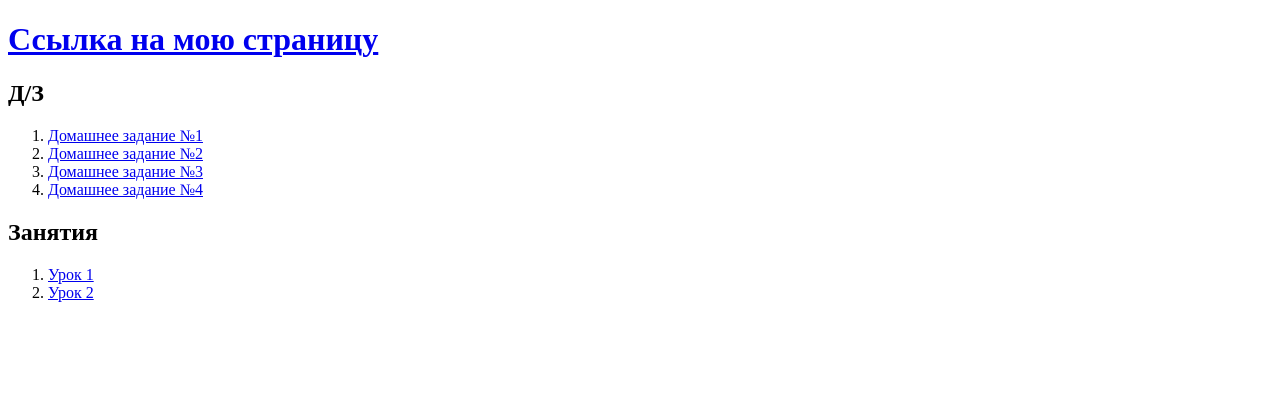
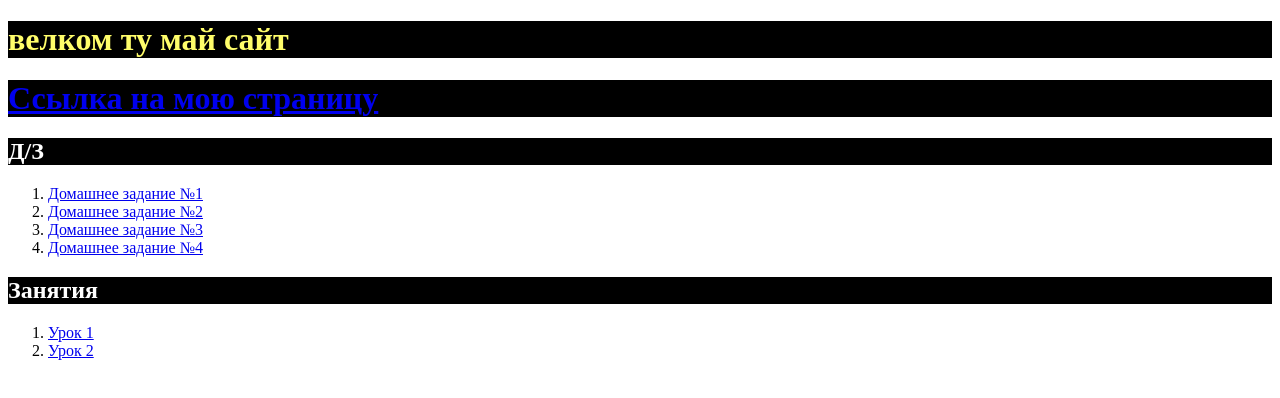
Before and after one commit to Glazanaasteroidi/Glazanaasteroidi.github.io, a plain HTML site: page index.html in a window 1280 px wide. Drawn offline with Linux system fonts and the light colour scheme.

Commit message:
Add files via upload

```diff
--- a/index.html
+++ b/index.html
@@ -5,8 +5,19 @@
     <meta http-equiv="X-UA-Compatible" content="IE=edge">
     <meta name="viewport" content="width=device-width, initial-scale=1.0">
     <title>Моя первая страничка в интернете</title>
+    <style>
+        h1 {
+            color:rgb(255, 253, 106);
+            background-color: black;
+        }
+        h2 {
+            color:rgb(255, 255, 255);
+            background-color: black;
+        }
+    </style>
 </head>
 <body>
+    <h1>велком ту май сайт</h1>
     <h1>
         <a href="my_page.html">Ссылка на мою страницу</a>
     </h1>
```
